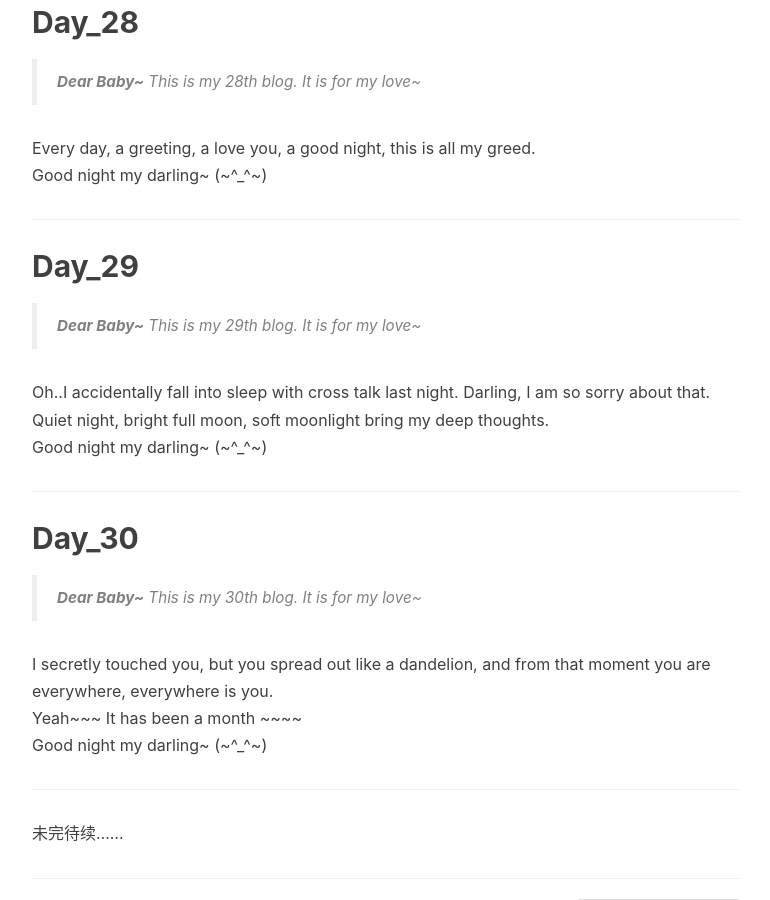
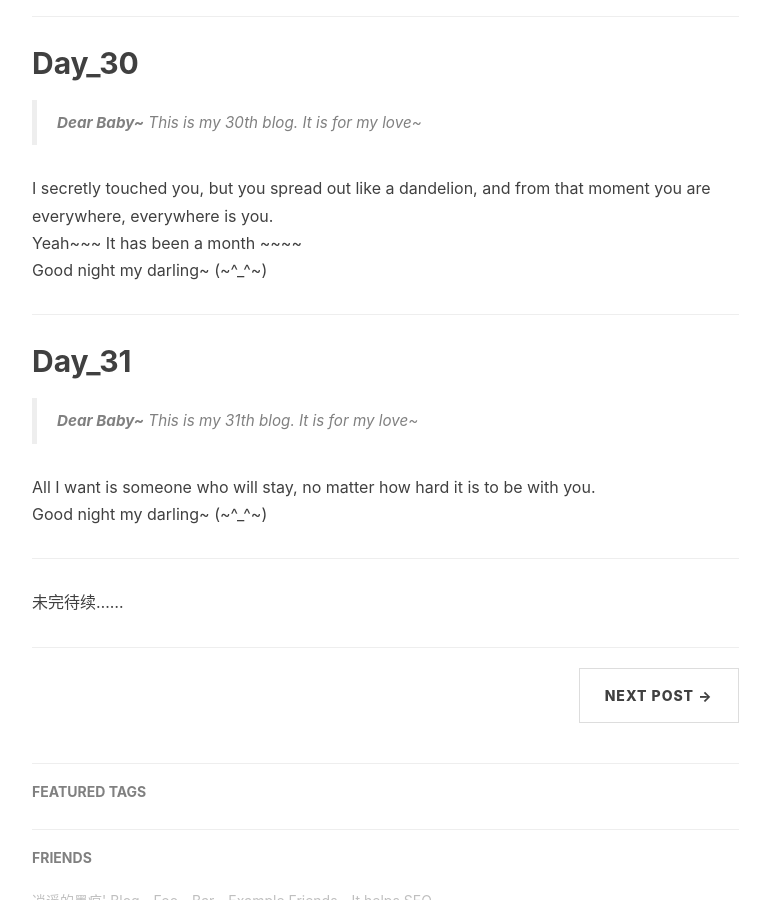
Before and after one commit to Big1ce/Big1ce.github.io, a Jekyll site: the page built from _posts/2019-08-16-good-night.markdown, in a window 1280 px wide and 900 px high, scrolled down 8655 px. Shown: the whole window, without its empty margins (233-1003 px from the left). Built offline with Jekyll 4.4.1, drawn with Linux system fonts in a browser that asks for light colours; nearby versions of some CDN libraries; comment, search, counter and statistics services are not loaded; some of the changed text lies outside the part shown.

Commit message:
post_day_31

```diff
--- a/_posts/2019-08-16-good-night.markdown
+++ b/_posts/2019-08-16-good-night.markdown
@@ -16,36 +16,47 @@ tags:
 ## The Day
 
 [Day_1](#Day_1)<br>
+<!--
 [Day_2](#Day_2)<br>
 [Day_3](#Day_3)<br>
 [Day_4](#Day_4)<br>
-[Day_5](#Day_5)<br>
+[Day_5](#Day_5)<br> -->
+
 [Day_6](#Day_6)<br>
+<!--
 [Day_7](#Day_7)<br>
 [Day_8](#Day_8)<br>
 [Day_9](#Day_9)<br>
-[Day_10](#Day_10)<br>
+[Day_10](#Day_10)<br> -->
+
 [Day_11](#Day_11)<br>
+<!--
 [Day_12](#Day_12)<br>
 [Day_13](#Day_13)<br>
 [Day_14](#Day_14)<br>
-[Day_15](#Day_15)<br>
+[Day_15](#Day_15)<br> -->
+
 [Day_16](#Day_16)<br>
+<!--
 [Day_17](#Day_17)<br>
 [Day_18](#Day_18)<br>
 [Day_19](#Day_19)<br>
-[Day_20](#Day_20)<br>
+[Day_20](#Day_20)<br>-->
+
 [Day_21](#Day_21)<br>
+<!--
 [Day_22](#Day_22)<br>
 [Day_23](#Day_23)<br>
 [Day_24](#Day_24)<br>
-[Day_25](#Day_25)<br>
+[Day_25](#Day_25)<br>-->
+
 [Day_26](#Day_26)<br>
+<!--
 [Day_27](#Day_27)<br>
 [Day_28](#Day_28)<br>
 [Day_29](#Day_29)<br>
-[Day_30](#Day_30)<br>
-
+[Day_30](#Day_30)<br>-->
+[Day_31](#Day_31)<br>
 
 
 
@@ -370,6 +381,16 @@ I secretly touched you, but you spread out like a dandelion, and from that momen
 <br>Good night my darling~ (~^_^~)
 
 ---
+<p id = "Day_31"></p>
+## Day_31
+
+
+> **Dear Baby~** This is my 31th blog. It is for my love~
+
+All I want is someone who will stay, no matter how hard it is to be with you.
+<br>Good night my darling~ (~^_^~)
+
+---
 
 
 
```
